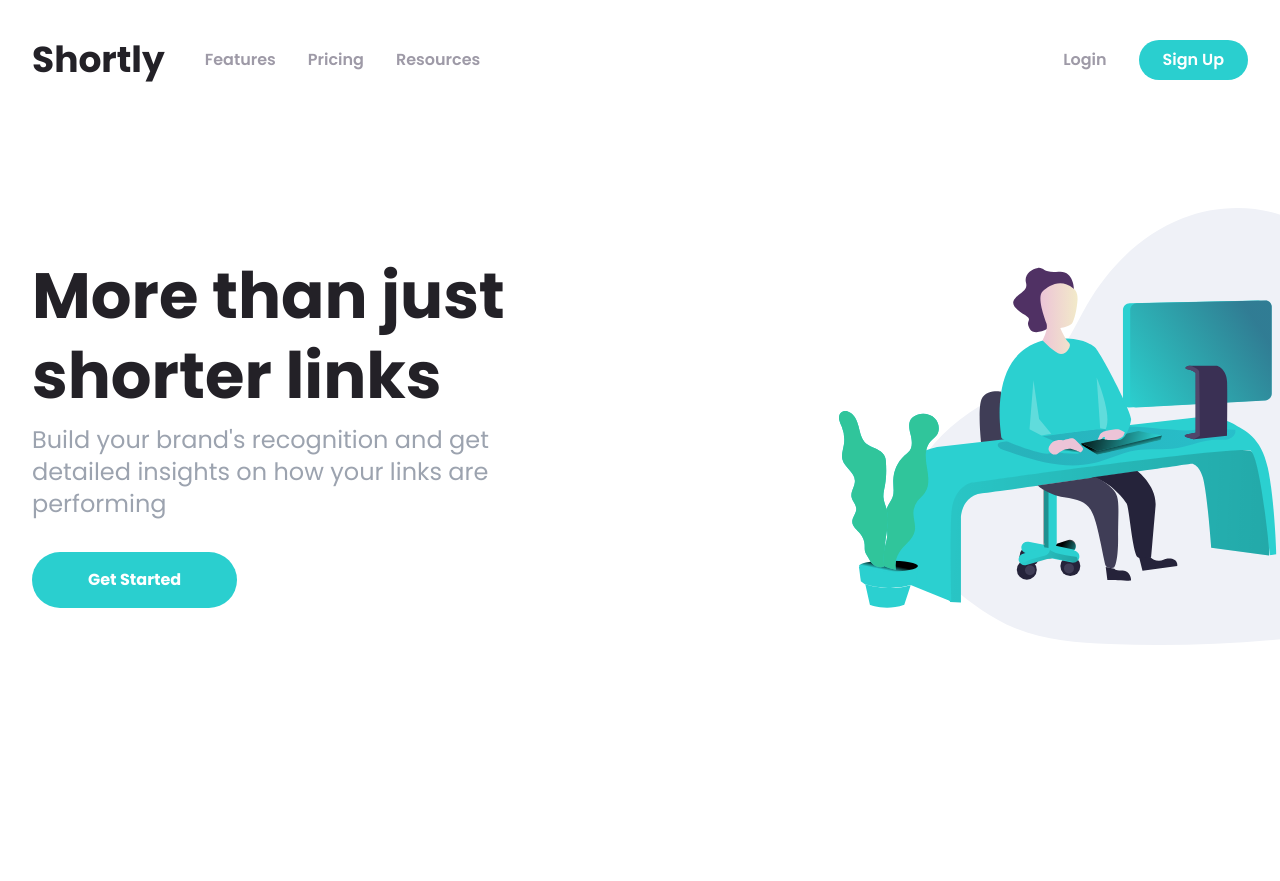
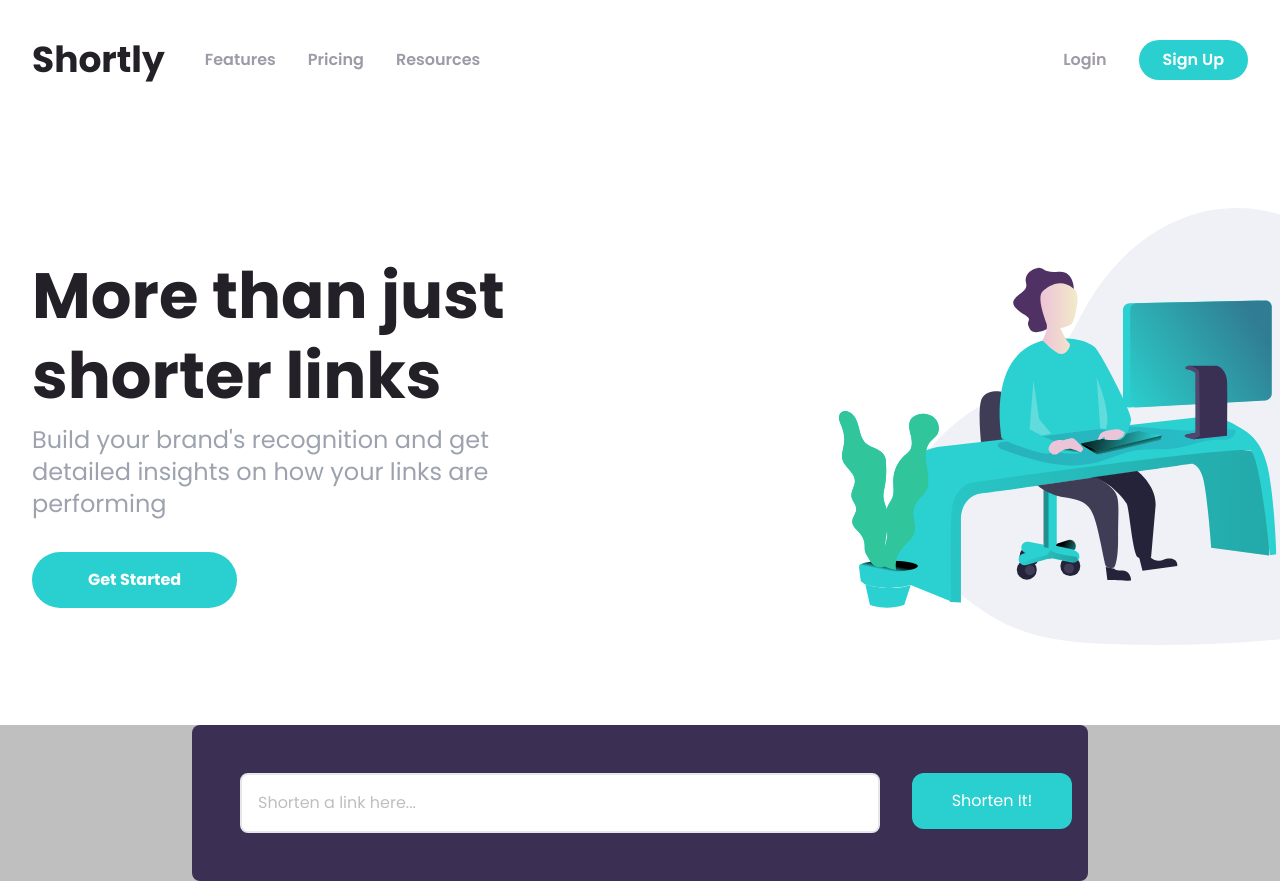
Before and after one commit to krish-98/url-shortner, a React (Create React App) app: page / in a window 1280 px wide. Shown: the top 881 px of the page. Before the commit the page ends 800 px from the top, so only its background shows below. Built offline with nearby package versions, Linux system fonts and the light colour scheme.

Commit message:
shortener is working

```diff
--- a/package.json
+++ b/package.json
@@ -3,6 +3,7 @@
   "version": "0.1.0",
   "private": true,
   "dependencies": {
+    "@tailwindcss/forms": "^0.5.2",
     "@testing-library/jest-dom": "^5.16.4",
     "@testing-library/react": "^13.3.0",
     "@testing-library/user-event": "^13.5.0",
--- a/src/App.js
+++ b/src/App.js
@@ -1,11 +1,13 @@
+import Navbar from "./components/Navbar"
 import Header from "./components/Header"
-import Navbar from "./components/Navbar"
+import Main from "./components/Main"
 
 function App() {
   return (
-    <div className="mx-4">
+    <div>
       <Navbar />
       <Header />
+      <Main />
     </div>
   )
 }
--- a/src/components/Header.jsx
+++ b/src/components/Header.jsx
@@ -3,7 +3,7 @@ import Illustration from "../images/illustration-working.svg"
 
 const Header = () => {
   return (
-    <header className="mx-4 overflow-x-hidden-hidden">
+    <header className="mx-8">
       <div className="mt-16 md:flex justify-between max-w-7xl mx-auto md:mt-44">
         <div className="text-center md:text-left">
           <h1 className="text-[4rem] leading-tight font-bold text-veryDarkViolet">
--- a/src/components/Main.jsx
+++ b/src/components/Main.jsx
@@ -0,0 +1,50 @@
+import React from "react"
+import UrlShortner from "./UrlShortner"
+
+const Main = () => {
+  return (
+    <main>
+      <UrlShortner />
+    </main>
+  )
+}
+
+export default Main
+
+{
+  /* <section>
+        <div>
+          <h1>Advanced Statistics</h1>
+          <p>
+            Track how your links are performing across the web with our advanced
+            statistics dashboard
+          </p>
+        </div>
+        <div>
+          <div>
+            <h1>Brand Recognition</h1>
+            <p>
+              Lorem ipsum dolor sit amet consectetur adipisicing elit. Tenetur,
+              laudantium. Assumenda quidem harum consectetur quo tenetur, vero
+              error corporis dolore?
+            </p>
+          </div>
+          <div>
+            <h1>Brand Recognition</h1>
+            <p>
+              Lorem ipsum dolor sit amet consectetur adipisicing elit. Tenetur,
+              laudantium. Assumenda quidem harum consectetur quo tenetur, vero
+              error corporis dolore?
+            </p>
+          </div>
+          <div>
+            <h1>Fully customizable</h1>
+            <p>
+              Lorem ipsum dolor sit amet consectetur adipisicing elit. Tenetur,
+              laudantium. Assumenda quidem harum consectetur quo tenetur, vero
+              error corporis dolore?
+            </p>
+          </div>
+        </div>
+      </section> */
+}
--- a/src/components/Navbar.jsx
+++ b/src/components/Navbar.jsx
@@ -7,7 +7,7 @@ const Navbar = () => {
   const [toggle, setToggle] = useState(false)
 
   return (
-    <div className="m-4">
+    <div className="m-8">
       {/* For Mobile screen */}
       <nav className="flex justify-between items-center md:hidden">
         <h1 className="text-veryDarkViolet font-bold text-4xl cursor-pointer">
--- /dev/null
+++ b/src/components/UrlShortner.jsx
@@ -0,0 +1,137 @@
+import React, { useState } from "react"
+
+const UrlShortner = () => {
+  const [value, setValue] = useState("")
+  const [data, setData] = useState({})
+  const [isValid, setIsValid] = useState(true)
+  const [copiedText, setCopiedText] = useState(false)
+  const [lists, setLists] = useState([])
+
+  const inputHandler = (e) => {
+    if (e.target.value.trim().length > 0) {
+      setIsValid(true)
+    }
+    setValue(e.target.value)
+  }
+
+  const URLShortner = async (e) => {
+    e.preventDefault()
+    const URL = `https://api.shrtco.de/v2/shorten?url=`
+
+    if (value === "") {
+      setIsValid(false)
+    } else {
+      const fetchedData = await fetch(URL + value)
+        .then((res) => res.json())
+        .then((data) => {
+          console.log(data)
+          console.log(data.result.original_link, data.result.short_link)
+          setData(data)
+          setLists((previousData) => [...previousData, data])
+        })
+        .catch((error) => {
+          console.log(error.message)
+        })
+
+      // setLists(fetchedData)
+      return fetchedData
+    }
+  }
+
+  const copyToClipboardHandler = (copiedText) => {
+    navigator.clipboard.writeText(copiedText)
+    setCopiedText(true)
+  }
+
+  return (
+    <section className="bg-Gray">
+      <form
+        onSubmit={URLShortner}
+        className="flex bg-DarkViolet p-12 w-[70%] mx-auto rounded-lg"
+      >
+        <div className="w-[80%]">
+          <label htmlFor="">
+            <input
+              className={`w-full p-4 rounded-lg outline-none border-2 ${
+                !isValid
+                  ? ("border-Red", "placeholder:text-Red")
+                  : ("border-white", "placeholder:text-Gray")
+              }`}
+              type="text"
+              placeholder="Shorten a link here..."
+              value={value}
+              onChange={inputHandler}
+            />
+          </label>
+          {!isValid && (
+            <p className="mt-2 text-Red">Please add a link to shorten them</p>
+          )}
+        </div>
+        <div className="w-[20%]">
+          <button className="w-full ml-8 bg-Cyan px-4 py-4 text-white rounded-xl hover:opacity-50">
+            Shorten It!
+          </button>
+        </div>
+      </form>
+
+      {data?.ok &&
+        lists?.length > 0 &&
+        lists?.map((list, index) => (
+          <div
+            key={lists[index]}
+            className="w-[70%] mx-auto bg-white mt-4 p-6 flex justify-between items-center font-semibold"
+          >
+            <div className="mx-4">
+              <p>{list && list?.result?.original_link}</p>
+            </div>
+            <div className="flex items-center gap-4  ">
+              <p className="text-Cyan w-full">
+                {list && list?.result?.short_link}
+              </p>
+              <button
+                onClick={() => copyToClipboardHandler(list?.result?.short_link)}
+                className={` px-8 py-2 rounded-lg text-white hover:opacity-50 ${
+                  copiedText ? "bg-veryDarkViolet" : "bg-Cyan"
+                }`}
+              >
+                {copiedText ? "Copied!" : " Copy"}
+              </button>
+            </div>
+          </div>
+        ))}
+    </section>
+  )
+}
+
+export default UrlShortner
+
+// working
+
+// {data.ok && (
+//   <div className="w-[70%] mx-auto bg-white mt-4 p-6 flex justify-between items-center font-semibold">
+//     <div className="mx-4">
+//       <p>{data && data?.result?.original_link}</p>
+//     </div>
+//     <div className="flex items-center gap-4  ">
+//       <p className="text-Cyan w-full">
+//         {data && data?.result?.short_link}
+//       </p>
+//       <button
+//         onClick={() => copyToClipboardHandler(data?.result?.short_link)}
+//         className={` px-8 py-2 rounded-lg text-white hover:opacity-50 ${
+//           copiedText ? "bg-veryDarkViolet" : "bg-Cyan"
+//         }`}
+//       >
+//         {copiedText ? "Copied!" : " Copy"}
+//       </button>
+//     </div>
+//   </div>
+// )}
+
+// const URLInfo = async () => {
+//   const infoURL = "https://api.shrtco.de/v2/info?code="
+
+//   const responseURLData = await fetch(infoURL + code)
+//     .then((res) => res.json())
+//     .then((data) => console.log(data))
+// }
--- a/src/index.css
+++ b/src/index.css
@@ -4,7 +4,10 @@
 @tailwind components;
 @tailwind utilities;
 
+html {
+  overflow-x: hidden;
+}
+
 body {
   font-family: "Poppins";
-  overflow-x: hidden;
 }
```
Also changed, not shown: 1 other file (tests, documents, lock files or other folders).
